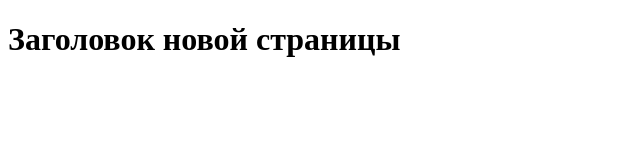
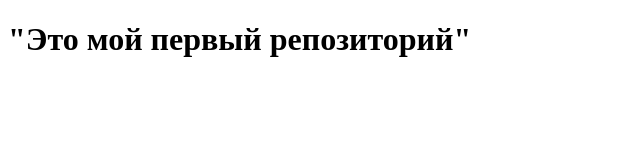
Before and after one commit to avzorova/ski-school-bragina, a plain HTML site: page index.html in a window 1280 px wide. Shown: the whole page, without its empty margins (0-640 px from the left). Drawn offline with Linux system fonts and the light colour scheme.

Commit message:
Мой первый коммит

```diff
--- a/index.html
+++ b/index.html
@@ -5,7 +5,7 @@
     <meta name="viewport" content="width=device-width, initial-scale=1.0">
     <title>Document</title>
 </head>
-    <h1>Заголовок новой страницы</h1>
+    <h1>"Это мой первый репозиторий"</h1>
 <body>
 
 </body>
```
